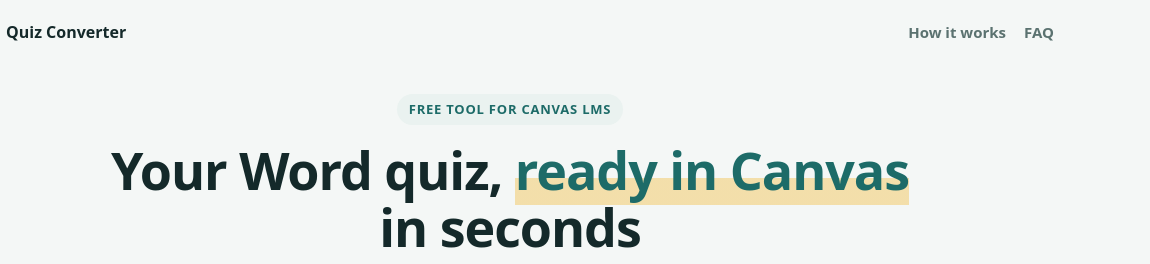
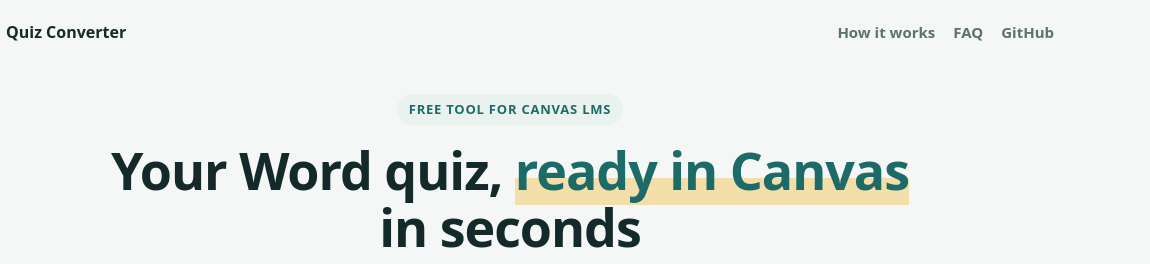
Before and after one commit to Samruddhi-ray/quiz-converter, a plain HTML site: page index.html in a window 1280 px wide. Shown: the top 264 px of the page, 130-1280 px from the left. Drawn offline with Linux system fonts and the light colour scheme.

Commit message:
Add GitHub and live links
Co-Authored-By: Claude Opus 5.5 <noreply@anthropic.com>

```diff
--- a/index.html
+++ b/index.html
@@ -494,7 +494,7 @@ function zip(files) {
 /* ---------- Anonymous visit counts (GoatCounter, no cookies) ----------
    Only a fixed page name or event name is sent. Question text never is. Leave GC empty to turn counting off. */
 const GC = "";            // your GoatCounter code, e.g. "samruddhi"
-const GITHUB = "";        // your repo link, e.g. "https://github.com/you/quiz-converter"
+const GITHUB = "https://github.com/Samruddhi-ray/quiz-converter";        // your repo link, e.g. "https://github.com/you/quiz-converter"
 const FEEDBACK = "";      // your Google Form link
 if (FEEDBACK) { $("fb").href = FEEDBACK; $("fb").hidden = false; }
 function count(path, event) {
```
Also changed, not shown: 1 other file.
